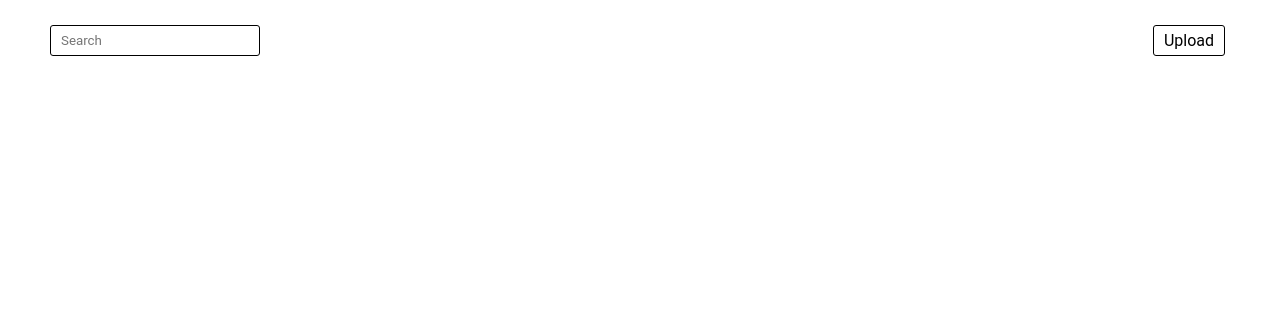
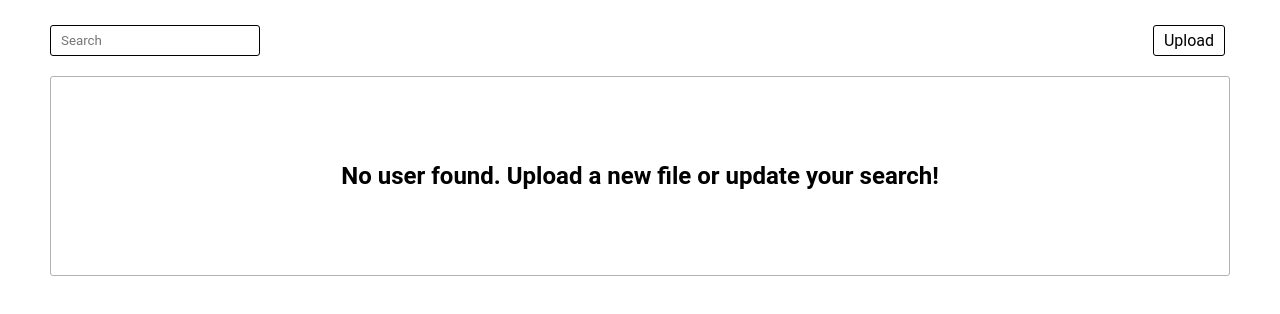
Before and after one commit to marcos-aa/csv-reader, a React (Vite) app in the folder frontend/: page / in a window 1280 px wide. Shown: the top 314 px of the page. Built offline with nearby package versions, Linux system fonts and the light colour scheme.

Commit message:
UI: Disable submit button while a file is currently being uploaded

```diff
--- a/frontend/src/App.css
+++ b/frontend/src/App.css
@@ -77,6 +77,10 @@ input[name="search"] {
   visibility: hidden;
 }
 
+#file-actions .file-action:disabled {
+  opacity: 0.5;
+}
+
 #file-actions.shared-wd {
   width: 80px;
 }
@@ -84,7 +88,6 @@ input[name="search"] {
 #file-actions.shared-wd .file-action {
   width: 40px;
   height: 30px;
-  opacity: 1;
   visibility: visible;
 }
 
@@ -128,6 +131,17 @@ input[name="search"] {
   gap: 20px;
 }
 
+#search-cta {
+  display: flex;
+  width: 100%;
+  height: 200px;
+  grid-column: 1/-1;
+  border-radius: 3px;
+  justify-content: center;
+  align-items: center;
+  border: 1px solid rgba(0, 0, 0, 0.3);
+}
+
 .info-card {
   display: flex;
   flex-direction: column;
--- a/frontend/src/App.tsx
+++ b/frontend/src/App.tsx
@@ -18,9 +18,10 @@ interface User extends CSVRow {
 
 function App() {
   const [users, setUsers] = useState<User[]>([]);
+  const [file, setFile] = useState<File | null>(null);
   const [search, setSearch] = useState<string>("");
-  const [file, setFile] = useState<File | null>(null);
   const [error, setError] = useState<string>("");
+  const [loading, setLoading] = useState<boolean>(false);
 
   const handleFileChange = (e: FormEvent<HTMLInputElement>) => {
     const newfile = e.currentTarget.files?.item(0) as File;
@@ -34,14 +35,20 @@ function App() {
   const handleFileSubmit = async (e: FormEvent<HTMLFormElement>) => {
     e.preventDefault();
     if (!file) return;
+
     const formData = new FormData();
     formData.append("file", file);
+    setLoading(true);
     const res = await fetch(baseURL + "/api/files", {
       method: "POST",
       body: formData,
     });
+    setLoading(false);
+    if (!res.ok) handleError(res);
+  };
 
-    if (!res.ok) handleError(res);
+  const handleSearch = async (e: ChangeEvent<HTMLInputElement>) => {
+    setSearch(e.target.value);
   };
 
   const handleError = async (res: Response) => {
@@ -49,13 +56,13 @@ function App() {
     setError(data.message);
   };
 
-  const handleSearch = async (e: ChangeEvent<HTMLInputElement>) => {
-    setSearch(e.target.value);
-  };
+  const getUsers = async (search: string) => {
+    setLoading(true);
+    const res = await fetch(`${baseURL}/api/users?q=${search}`);
+    setLoading(false);
 
-  const getUsers = async (search: string) => {
-    const res = await fetch(`${baseURL}/api/users?q=${search}`);
     if (!res.ok) return handleError(res);
+
     const data: User[] = (await res.json()).data;
     return setUsers(data);
   };
@@ -105,7 +112,12 @@ function App() {
             <FontAwesomeIcon icon={faXmark} />
           </button>
 
-          <button className="file-action" type="submit" title="Submit CSV file">
+          <button
+            disabled={loading}
+            className="file-action"
+            type="submit"
+            title={`Submit${loading ? "ting" : ""} CSV file`}
+          >
             <FontAwesomeIcon icon={faUpload} />
           </button>
         </form>
@@ -121,6 +133,12 @@ function App() {
       </div>
 
       <section id="cards-holder">
+        {users.length < 1 && (
+          <div id="search-cta">
+            <h1>No user found. Upload a new file or update your search!</h1>
+          </div>
+        )}
+
         {users.map((user) => (
           <div className="info-card" data-testid="info-card" key={user.id}>
             <div className="info-item">
--- a/frontend/src/index.css
+++ b/frontend/src/index.css
@@ -13,8 +13,13 @@ button {
   border: none;
   background-color: transparent;
 }
+
 button:hover {
   cursor: pointer;
+}
+
+button:disabled {
+  cursor: not-allowed;
 }
 #root {
   display: flex;
```
